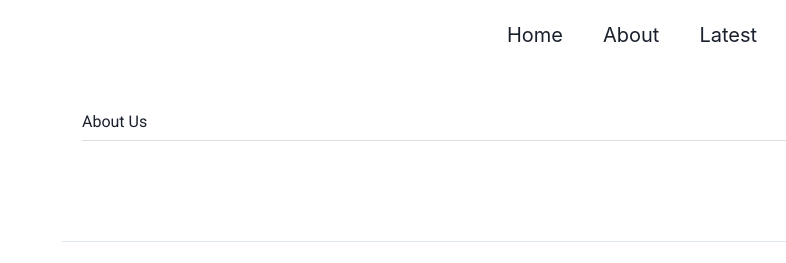
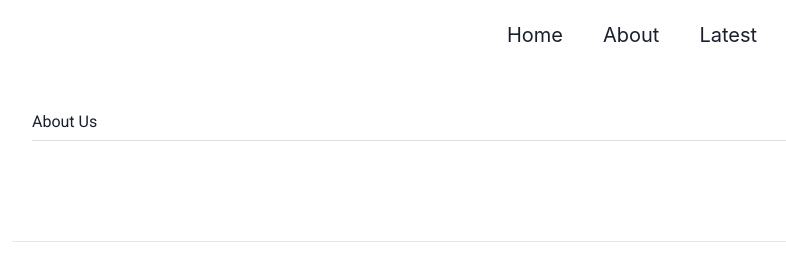
Before and after one commit to exu3/fhsacs-rewrite, a Gatsby site: page /about in a window 1280 px wide. Shown: the top 263 px of the page, without its empty margins (8-794 px from the left). Built offline with nearby package versions, Linux system fonts and the light colour scheme; Gatsby itself is replaced by a stand-in of ours.

Commit message:
:recycle: fix layout?
idk what i did here

```diff
--- a/src/components/layout.js
+++ b/src/components/layout.js
@@ -1,19 +1,19 @@
 import React from 'react'
 import './base.css'
-import Container from './container'
 import Navigation from './navigation'
 import Footer from './footer'
+import { ChakraProvider } from '@chakra-ui/react'
 
 class Template extends React.Component {
   render() {
     const { children } = this.props
 
     return (
-      <Container>
+      <ChakraProvider>
         <Navigation />
         {children}
         <Footer />
-      </Container>
+      </ChakraProvider>
     )
   }
 }
```
